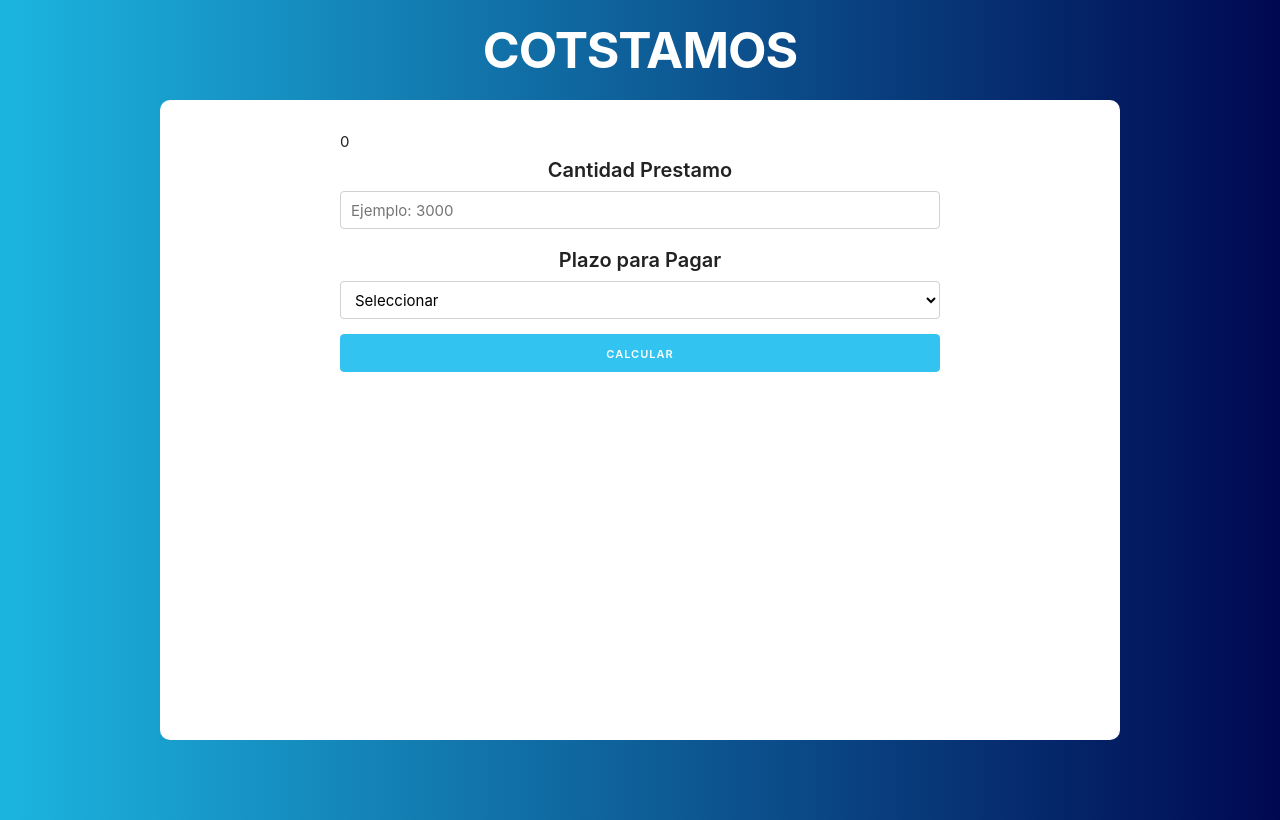
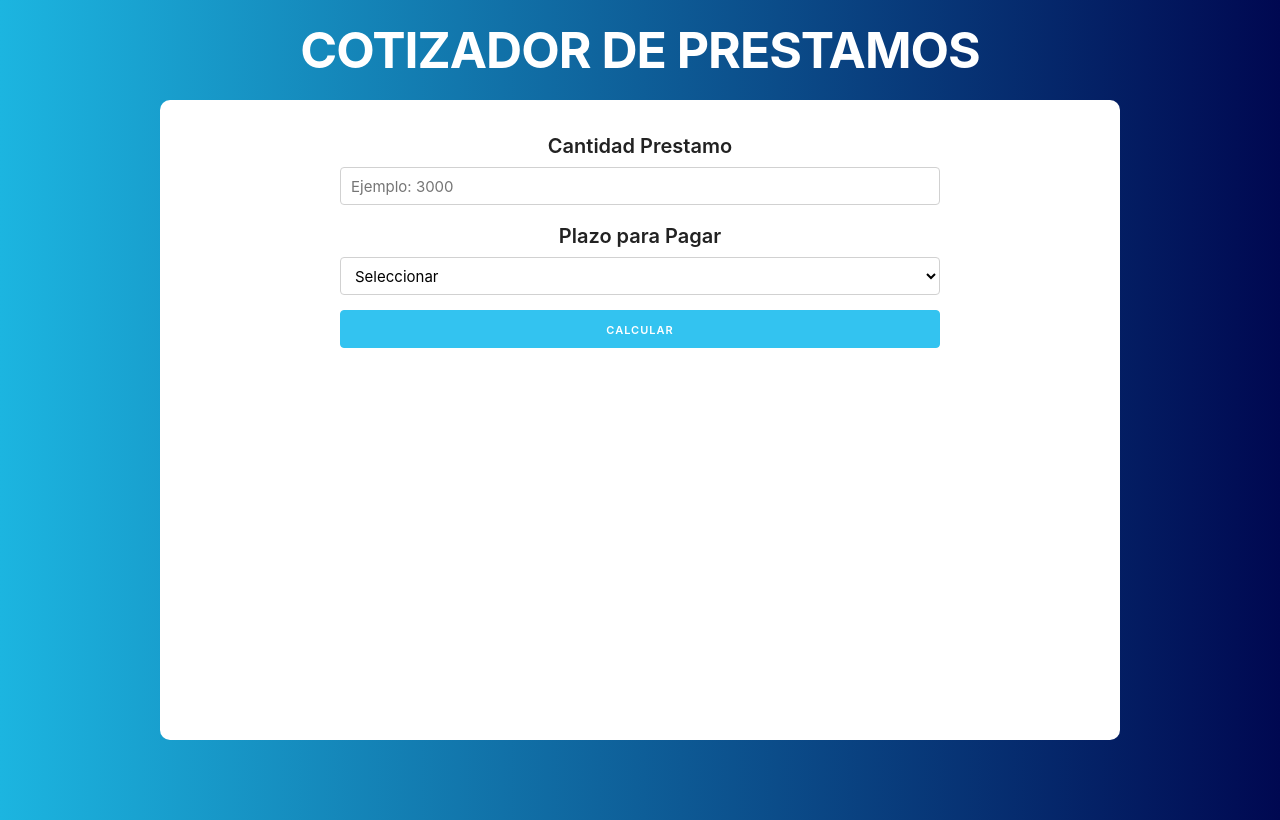
Before and after one commit to andrestorresw/prestamos-react, a React (Create React App) app: page / in a window 1280 px wide. Built offline with nearby package versions, Linux system fonts and the light colour scheme.

Commit message:
Progress of the proyect

```diff
--- a/src/App.js
+++ b/src/App.js
@@ -1,21 +1,30 @@
-import React, {Fragment} from 'react'
+import React, {Fragment, useState} from 'react'
 import Header from './componentes/Header'
 import Formulario from './componentes/Formulario'
 
 function App() {
+
+  const [cantidad, guardarCantidad] = useState(0)
+  const [plazo, guardarPlazo] = useState('')
+
   return (
     <Fragment>
       <Header
-        titulo = "Cotstamos"
+        titulo = "Cotizador de Prestamos"
+        cantidad = {cantidad}
       />
 
     <div className = 'container'>
-      <Formulario />
+      <Formulario
+        cantidad = {cantidad}
+        guardarCantidad = {guardarCantidad}
+        plazo = {plazo}
+        guardarPlazo = {guardarPlazo}
+      />
     </div>
     </Fragment>
   );
 }
 
 
-
 export default App;
--- a/src/componentes/Formulario.js
+++ b/src/componentes/Formulario.js
@@ -1,17 +1,25 @@
-import React, {useState} from 'react'
+import React, {Fragment,useState} from 'react'
+import {calcularTotal} from '../helpers.js'
 
 
-const Formulario = () => {
+const Formulario = ({cantidad, guardarCantidad, plazo, guardarPlazo}) => {
 
-    const [cantidad, guardarCantidad] = useState(0)
+    const [error, guardarError] = useState(false)
+    const calcularPrestamo = e => {
+        e.preventDefault()
+        if(cantidad === 0 || plazo === ''){
+           guardarError(true)
+           return
+        }
+        guardarError(false)
 
-    const leerCantidad= e =>{
-        guardarCantidad(parseInt(e.target.value))
+        calcularTotal(cantidad, plazo)
+
     }
 
     return (
-        <form>
-            {cantidad}
+    <Fragment>
+        <form onSubmit = {calcularPrestamo} >
             <div className="row">
                 <div>
                     <label>Cantidad Prestamo</label>
@@ -19,12 +27,15 @@ const Formulario = () => {
                         className="u-full-width"
                         type="number"
                         placeholder="Ejemplo: 3000"
-                        onChange = { leerCantidad }
+                        onChange = { e => guardarCantidad(parseInt(e.target.value)) }
                     />
                 </div>
                 <div>
                     <label>Plazo para Pagar</label>
-                    <select className="u-full-width">
+                    <select
+                        className="u-full-width"
+                        onChange = { e => guardarPlazo(parseInt(e.target.value))}
+                    >
                         <option value="">Seleccionar</option>
                         <option value="3">3 meses</option>
                         <option value="6">6 meses</option>
@@ -41,6 +52,8 @@ const Formulario = () => {
               </div>
             </div>
         </form>
+        {error ? <p className='error'>Todos los campos son obligatorios</p> : null}
+    </Fragment>
     );
 }
 
--- a/src/componentes/Header.js
+++ b/src/componentes/Header.js
@@ -10,8 +10,10 @@ import React, {Fragment} from 'react'
 //     )
 // }
 
-const Header = props =>(
-    <h1>{props.titulo}</h1>
+const Header = ({titulo}) =>(
+    <Fragment>
+        <h1>{titulo}</h1>
+    </Fragment>
 )
 
 
--- /dev/null
+++ b/src/helpers.js
@@ -0,0 +1,31 @@
+export function calcularTotal(cantidad, plazo){
+    let porcentajeCantidad
+    if(cantidad <= 1000){
+        porcentajeCantidad = 0.25
+    }else if(cantidad <= 5000){
+        porcentajeCantidad = 0.20
+    }else if(cantidad <= 10000){
+        porcentajeCantidad = 0.15
+    }else{porcentajeCantidad = 0.10}
+    let totalCantidad =  cantidad * porcentajeCantidad
+    let porcentajePlazo
+    switch (plazo) {
+        case 3:
+            porcentajePlazo = 0.05
+            break;
+        case 6:
+            porcentajePlazo = 0.1
+            break;
+        case 12:
+            porcentajePlazo = 0.15
+            break;
+        case 24:
+            porcentajePlazo = 0.20
+            break;
+        default:
+            break;
+    }
+    let totalPlazo = cantidad * porcentajePlazo
+    const total = cantidad + (totalPlazo + totalCantidad)
+    console.log(total)
+}
```
